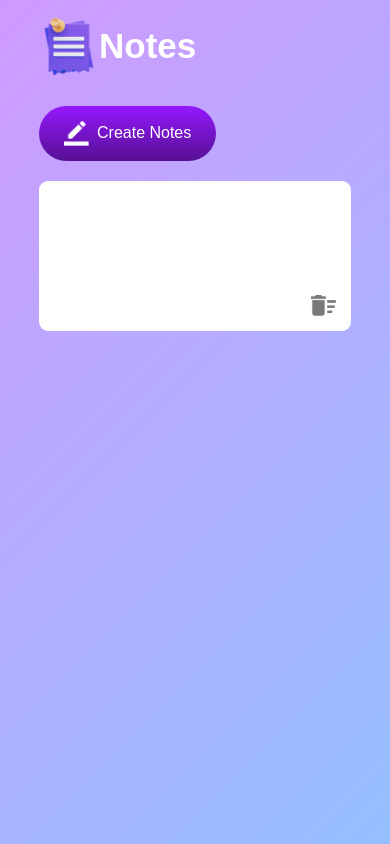
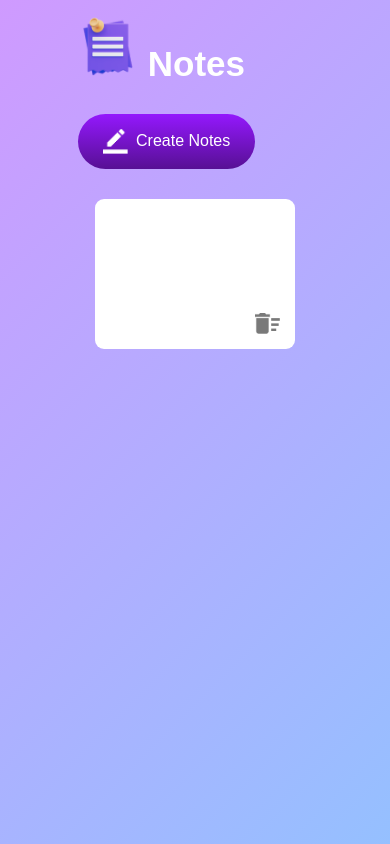
Before and after one commit to AmjadAliAbro/Notes-App, a plain HTML site: page index.html in a window 390 px wide. Both pictures are taken after a click on the button "Create Notes". Drawn offline with Linux system fonts and the light colour scheme.

Commit message:
fixed responsive-issues

```diff
--- a/style.css
+++ b/style.css
@@ -11,15 +11,12 @@
   background: linear-gradient(135deg, #cf9aff, #95c0ff);
   color: #fff;
   padding-top: 4%;
-  padding-left: 10%;
-  padding-right: 10%;
 }
 
 .container h1 {
-  display: flex;
-  align-items: center;
   font-size: 35px;
   font-weight: 600;
+  padding-left: 20%;
 }
 
 .container h1 img {
@@ -40,7 +37,7 @@
   outline: 0;
   border: 0;
   padding: 15px 25px;
-  margin: 30px 0 20px;
+  margin: 30px 0 20px 20%;
   cursor: pointer;
   border-radius: 40px;
   -webkit-border-radius: 40px;
@@ -49,15 +46,21 @@
   -o-border-radius: 40px;
 }
 
+.notes-container {
+  display: flex;
+  flex-wrap: wrap;
+  justify-content: center;
+}
+
 .input-box {
   position: relative;
   width: 100%;
-  max-width: 500px;
+  max-width: 200px;
   min-height: 150px;
   background: #fff;
   color: #333;
   padding: 20px;
-  margin: 20px 0;
+  margin: 10px;
   outline: none;
   border-radius: 9px;
   -webkit-border-radius: 9px;
```
